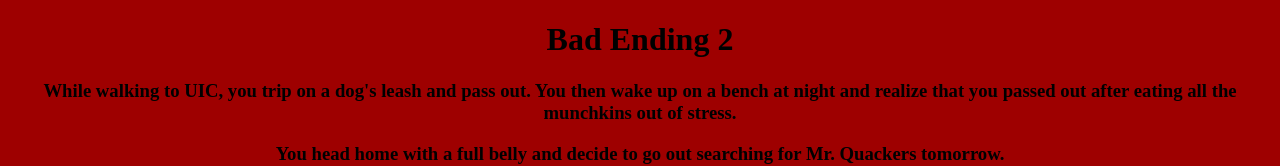
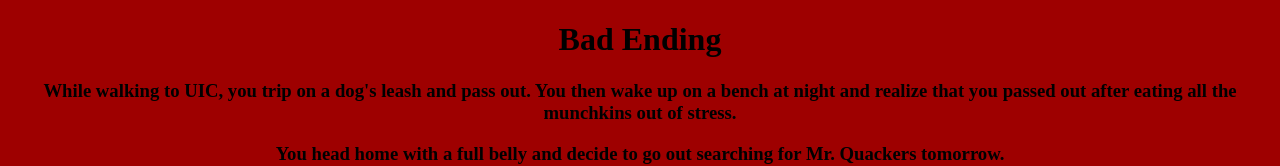
Before and after one commit to Liz581/Duck-Search, a plain HTML site: page dead_2.html in a window 1280 px wide. Shown: the top 166 px of the page. Drawn offline with Linux system fonts and the light colour scheme.

Commit message:
Update dead_2.html

```diff
--- a/dead_2.html
+++ b/dead_2.html
@@ -10,7 +10,7 @@
     </head>
 
     <body style="background-color: rgb(158, 0, 0);">
-        <h1 style="text-align: center;">Bad Ending 2</h1>
+        <h1 style="text-align: center;">Bad Ending</h1>
         <h3 style="text-align: center;">While walking to UIC, you trip on a dog's leash and pass out. You then wake up on a bench at night and realize that you passed out after eating all the munchkins out of stress.</h3>
         <h3 style="text-align: center;">You head home with a full belly and decide to go out searching for Mr. Quackers tomorrow.</h3>
         <img src="http://www.brendanemmettquigley.com/graphics/foodcoma.jpg" width="200" height="400" class="center">
```
